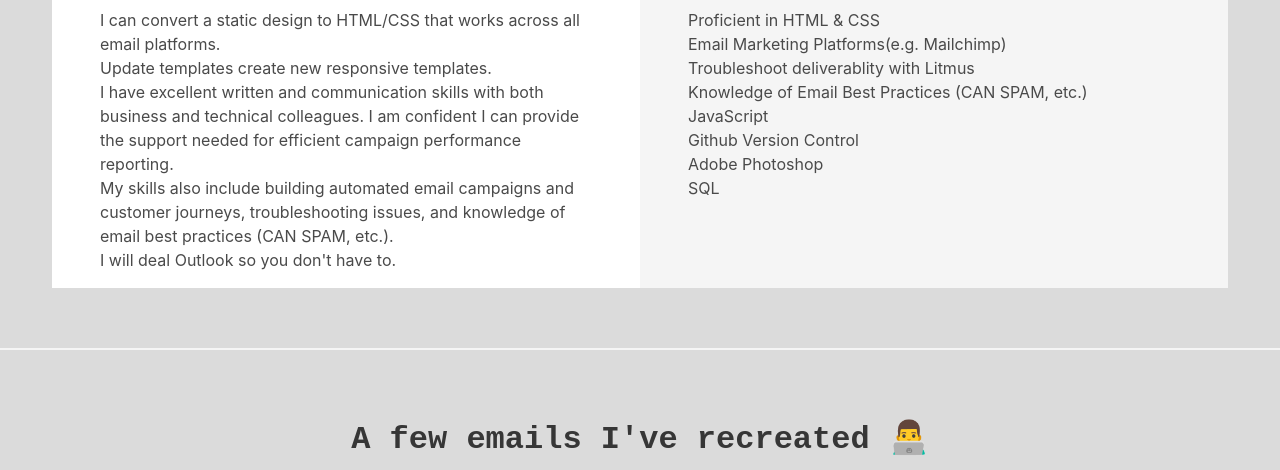
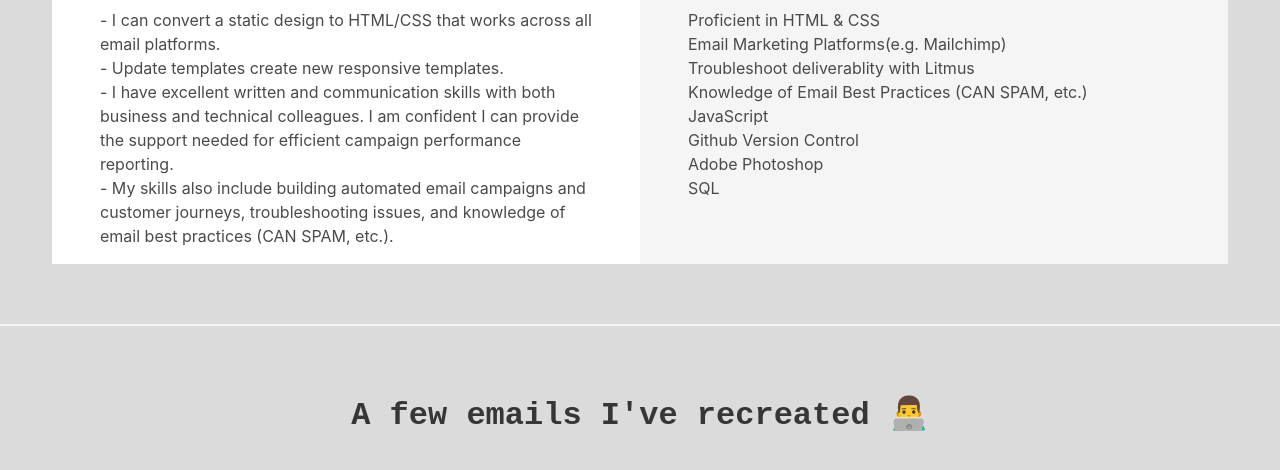
Before and after one commit to ericdbarrera/HtmlEmailDev, a website: page index.html in a window 1280 px wide. Shown: the part 691-1161 px from the top of the page. Drawn offline with nearby package versions, Linux system fonts and the light colour scheme.

Commit message:
Add files via upload

```diff
--- a/index.html
+++ b/index.html
@@ -3,7 +3,7 @@
   <head>
     <meta charset="utf-8">
     <meta name="viewport" content="width=device-width, initial-scale=1">
-    <title>Email Eric - HTML Email Developer </title>
+    <title>Email Eric - HTML Email Developer Portfolio</title>
     <link rel="stylesheet" href="https://cdn.jsdelivr.net/npm/bulma@0.9.4/css/bulma.min.css">
     <link rel="stylesheet" href="stylesheet.css">
     <style>
@@ -43,7 +43,7 @@
     <div class=" has-background-white-ter column px-4 py-5">
         <h1 class="title has-text-centered">HELLO!&#128075;</h1>
         <p class="px-4 py-4 ">My name is Eric,
-        I'm a self taught <strong>HTML Email Developer</strong> based out of San Antonio, Tx. I'm a big Disc Golf fan ( <a rel="link" target="_blank" href="https://www.pdga.com/player/190037"> PDGA #190037</a>)  hence the DG related emails. Currently seeking opportunities to gain experience, so in the mean time, here are some clone emails.</p>
+        I'm a self taught <strong>HTML Email Developer</strong> based out of San Antonio, Tx. Currently seeking opportunities to gain experience, so in the mean time, here are some clone emails.</p>
 
         <a href="mailto:emaileric210@yahoo.com">
         <button class="button is-rounded px-3  py-3 mx-4 has-background-info has-text-white"> Email me 📧 </button></a>
@@ -71,12 +71,11 @@
 
                 <ul>
 
-                    <li> I can convert a static design to HTML/CSS that works across all email platforms.</li>
-                    <li> Update templates create new responsive templates.</li>
-                    <li> I have excellent written and communication skills with both business and technical colleagues. I am confident I can provide the support needed for efficient campaign performance reporting.
+                    <li> - I can convert a static design to HTML/CSS that works across all email platforms.</li>
+                    <li> - Update templates create new responsive templates.</li>
+                    <li> - I have excellent written and communication skills with both business and technical colleagues. I am confident I can provide the support needed for efficient campaign performance reporting.
                     </li>
-                    <li>My skills also include building automated email campaigns and customer journeys, troubleshooting issues, and knowledge of email best practices (CAN SPAM, etc.).</li>
-                    <li>I will deal Outlook so you don't have to.</li>
+                    <li> - My skills also include building automated email campaigns and customer journeys, troubleshooting issues, and knowledge of email best practices (CAN SPAM, etc.).</li>
                     </ul>
 
 
```
